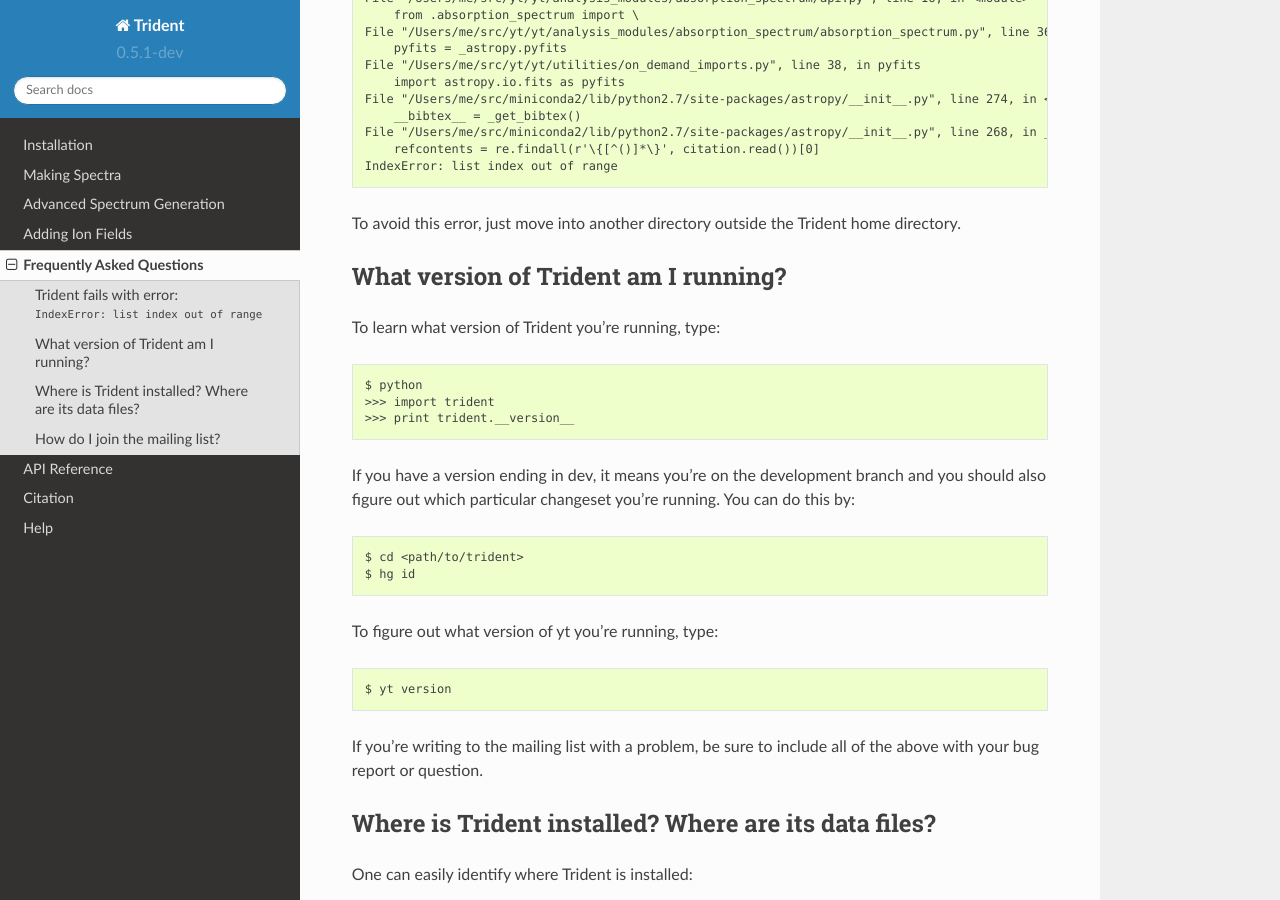
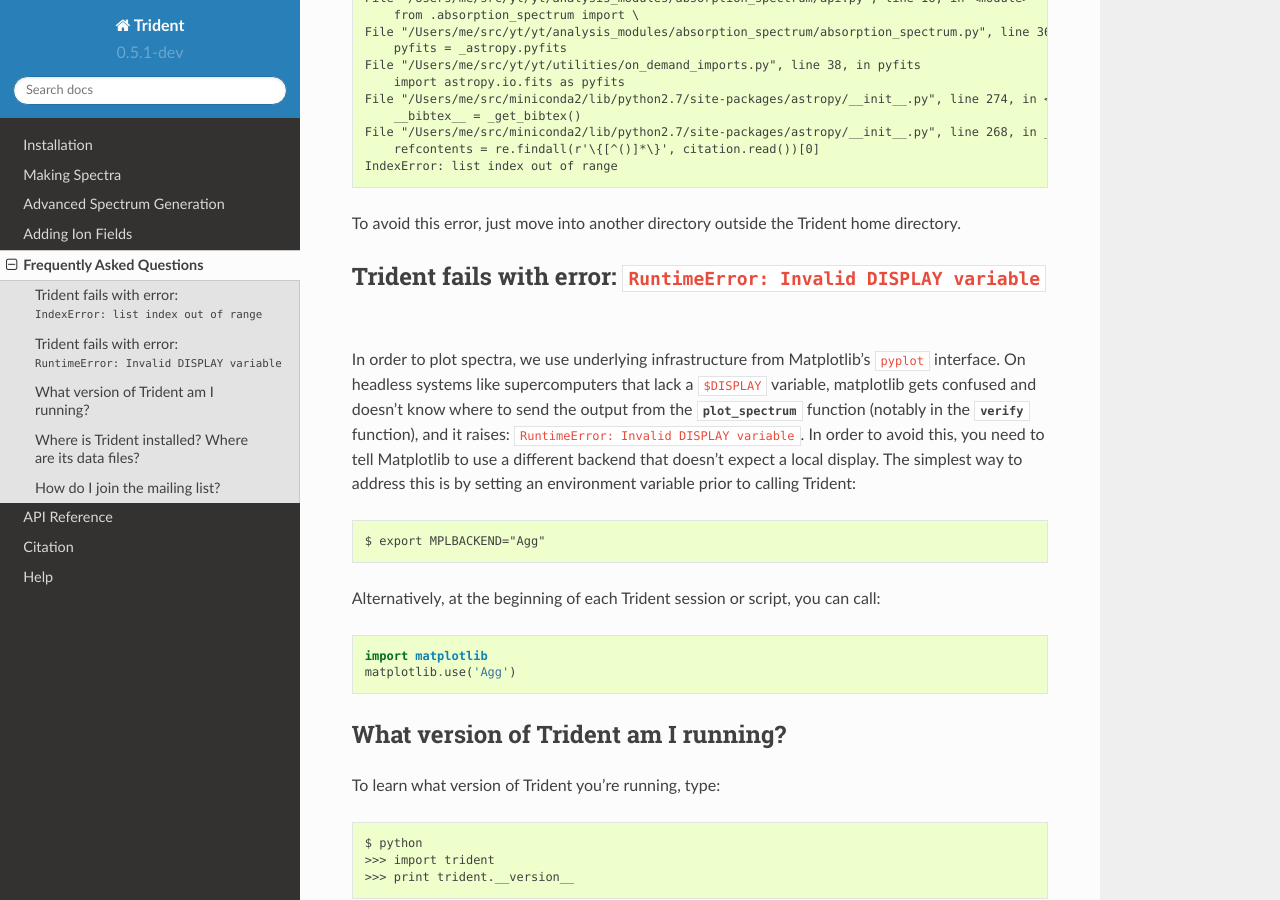
Before and after one commit to trident-project/trident, a Sphinx documentation site: the page built from doc/source/faq.rst, in a window 1280 px wide and 900 px high, scrolled down 486 px. Built offline with Sphinx 7.4.7 and the Read the Docs theme 2.0.0, drawn with Linux system fonts in a browser that asks for light colours; formulas are drawn with MathJax 3.

Commit message:
Adding note about MPL error in FAQ

```diff
--- a/doc/source/faq.rst
+++ b/doc/source/faq.rst
@@ -36,6 +36,29 @@ and import Trident, which imports astropy, you'll get this error::
 
 To avoid this error, just move into another directory outside the Trident home
 directory.
+
+.. _pyplot-problem:
+
+Trident fails with error: ``RuntimeError: Invalid DISPLAY variable``
+--------------------------------------------------------------------
+
+In order to plot spectra, we use underlying infrastructure from Matplotlib's
+``pyplot`` interface.  On headless systems like supercomputers that lack a
+``$DISPLAY`` variable, matplotlib gets confused and doesn't know where to
+send the output from the :class:`~trident.plot_spectrum` function
+(notably in the :class:`~trident.verify` function), and it
+raises: ``RuntimeError: Invalid DISPLAY variable``.  In order to avoid this,
+you need to tell Matplotlib to use a different backend that doesn't expect
+a local display.  The simplest way to address this is by setting an environment
+variable prior to calling Trident::
+
+    $ export MPLBACKEND="Agg"
+
+Alternatively, at the beginning of each Trident session or script, you can
+call::
+
+    import matplotlib
+    matplotlib.use('Agg')
 
 .. _what-version-am-i-running:
 
```
